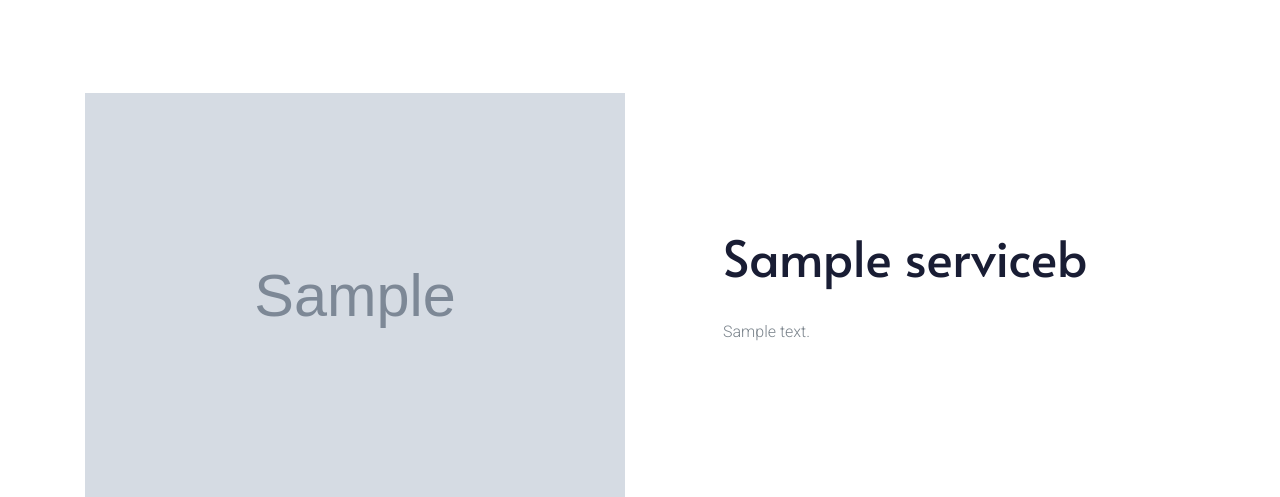
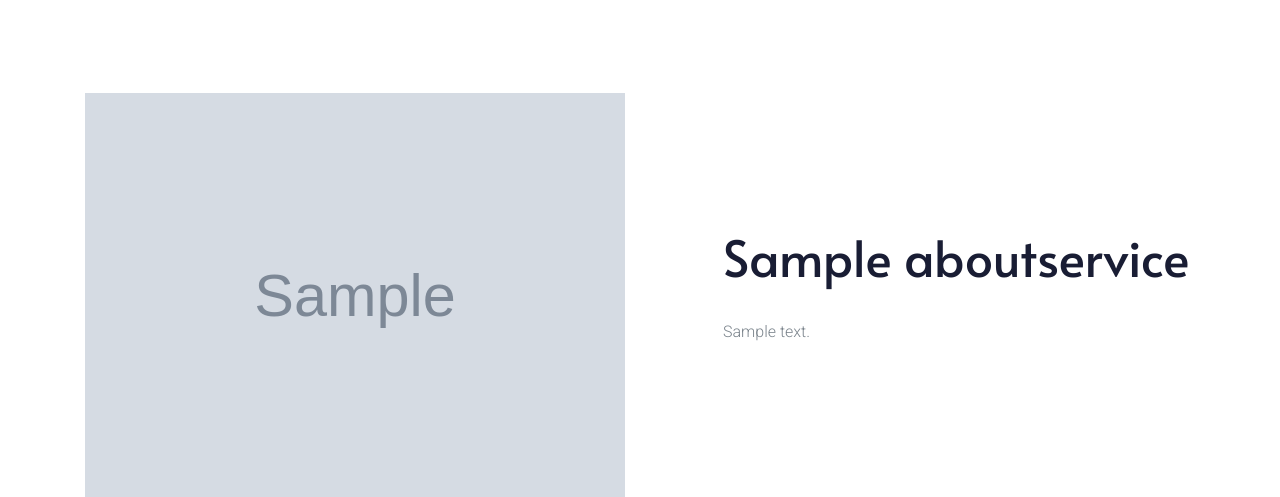
Before and after one commit to shahzad-chauddhary/portfolio, a Django app: page /services in a window 1280 px wide. Shown: the part 1122-1619 px from the top of the page. Run offline with Django 3.2, Linux system fonts and the light colour scheme; tables that the repository leaves empty hold one stand-in row (values such as "Sample post"); grey boxes marked "Sample" are stand-in pictures; parts of the project's set-up code (start-up, migrations or seed data) failed here and were passed over; some libraries are stand-ins or nearby versions; some web fonts are replaced.

Commit message:
final changing in services

```diff
--- a/app/admin.py
+++ b/app/admin.py
@@ -1,8 +1,8 @@
 from django.contrib import admin
 
-from .models import MobileApp,WorkDetail,Service,ServiceB
+from .models import MobileApp,WorkDetail,Service,AboutService
 
 admin.site.register(MobileApp)
 admin.site.register(WorkDetail)
 admin.site.register(Service)
-admin.site.register(ServiceB)
+admin.site.register(AboutService)
--- a/app/models.py
+++ b/app/models.py
@@ -19,7 +19,7 @@
     heading = models.CharField(max_length=30)
     description = models.TextField(max_length=300)
 
-class ServiceB(models.Model):
+class AboutService(models.Model):
     img = models.ImageField(upload_to='services')
     heading = models.CharField(max_length=80)
     description = models.TextField(max_length=300)
--- a/app/templates/app/services.html
+++ b/app/templates/app/services.html
@@ -104,7 +104,7 @@
                 </div>
             <div class="container">
                 <div class="row">
-                    {% for i in obj %}
+                    {% for i in service %}
                     <div class="col-xl-4 col-lg-4 col-md-6">
                         <div class="single_service">
                             <div class="icon">
@@ -128,7 +128,7 @@
                 <div class="row align-items-center">
                     <div class="col-xl-6 col-lg-6">
                         <div class="about_thumb">
-                            {% for i in data %}
+                            {% for i in about %}
                             <img src="{{ MEDIA_URL }}{{ i.img.url }}">
                             {% endfor %}
                         </div>
@@ -136,7 +136,7 @@
                     <div class="col-xl-6 col-lg-6">
                         <div class="about_info">
 
-                                {% for i in data %}
+                                {% for i in about %}
                                     <h3>{{ i.heading }}</h3>
                                     <p>{{ i.description }}</p>
                                 {% endfor %}
--- a/app/views.py
+++ b/app/views.py
@@ -1,6 +1,6 @@
 from django.shortcuts import render
 from django.views.generic import TemplateView,ListView
-from .models import MobileApp,WorkDetail,Service,ServiceB
+from .models import MobileApp,WorkDetail,Service,AboutService
 
 
 class Home(TemplateView):
@@ -30,8 +30,8 @@
     queryset = Service.objects.all()
     def get_context_data(self, **kwargs):
         context = super(Services,self).get_context_data(**kwargs)
-        context['obj'] = Service.objects.all()
-        context['data'] = ServiceB.objects.all()
+        context['service'] = Service.objects.all()
+        context['about'] = AboutService.objects.all()
 
         return context
 
```
Also changed, not shown: app/migrations/0005_auto_20200424_1608.py (added).
